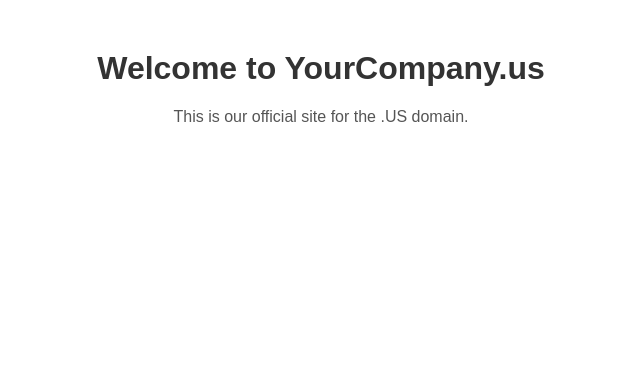
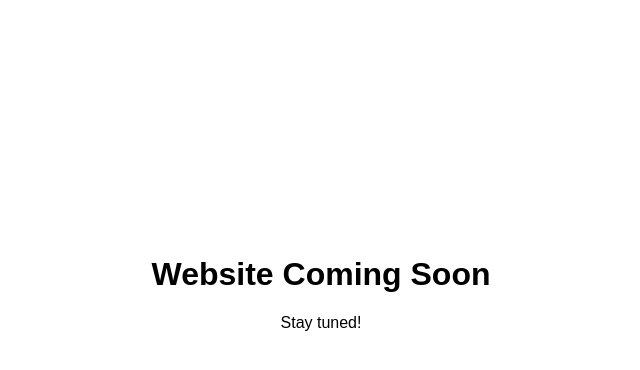
Before and after one commit to essamasaad-web/Marina25.us, a plain HTML site: page index.html in a window 1280 px wide. Shown: the whole page, without its empty margins (319-959 px from the left). Drawn offline with Linux system fonts and the light colour scheme.

Commit message:
Update index.html for 'Coming Soon' page

```diff
--- a/index.html
+++ b/index.html
@@ -1,15 +1,13 @@
 <!DOCTYPE html>
 <html>
 <head>
-    <title>Welcome to YourCompany.us</title>
-    <style>
-        body { font-family: Arial, sans-serif; text-align: center; margin-top: 50px; }
-        h1 { color: #333; }
-        p { color: #555; }
-    </style>
+  <title>Coming Soon</title>
+  <style>
+    body { font-family: Arial; text-align: center; margin-top: 20%; }
+  </style>
 </head>
 <body>
-    <h1>Welcome to YourCompany.us</h1>
-    <p>This is our official site for the .US domain.</p>
+  <h1>Website Coming Soon</h1>
+  <p>Stay tuned!</p>
 </body>
 </html>
```
